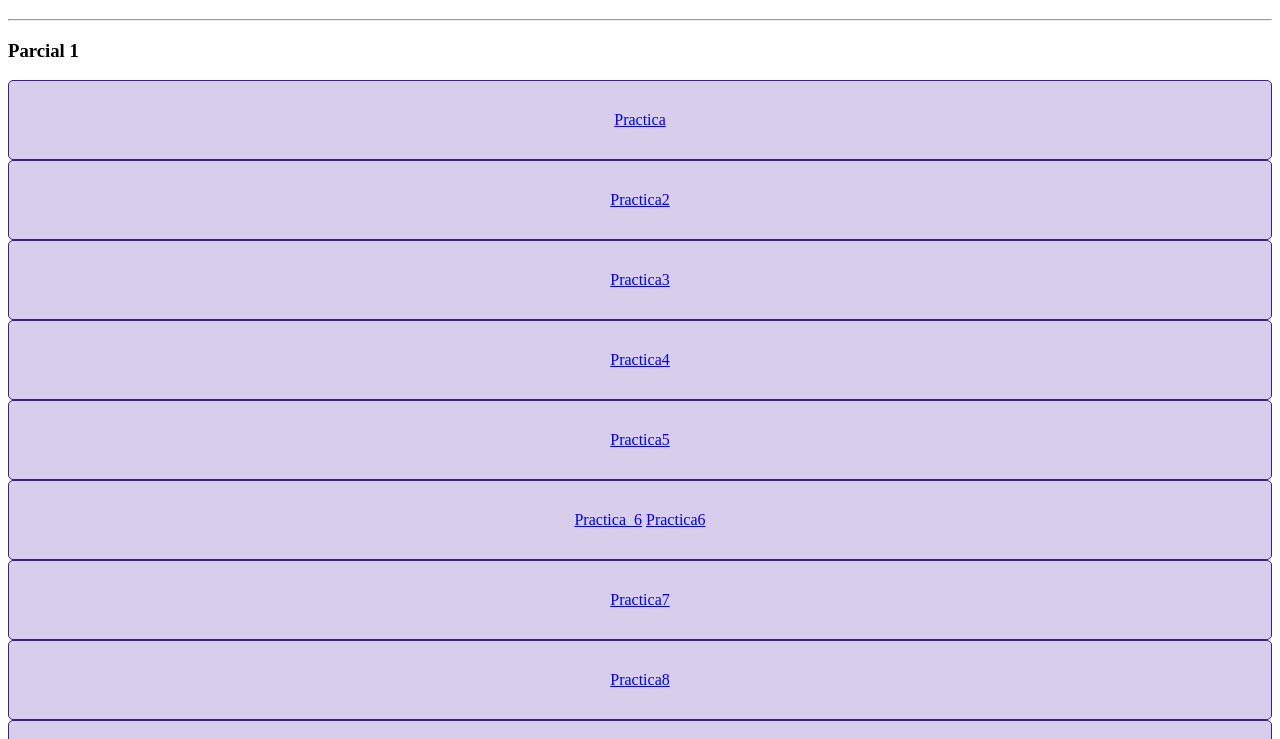
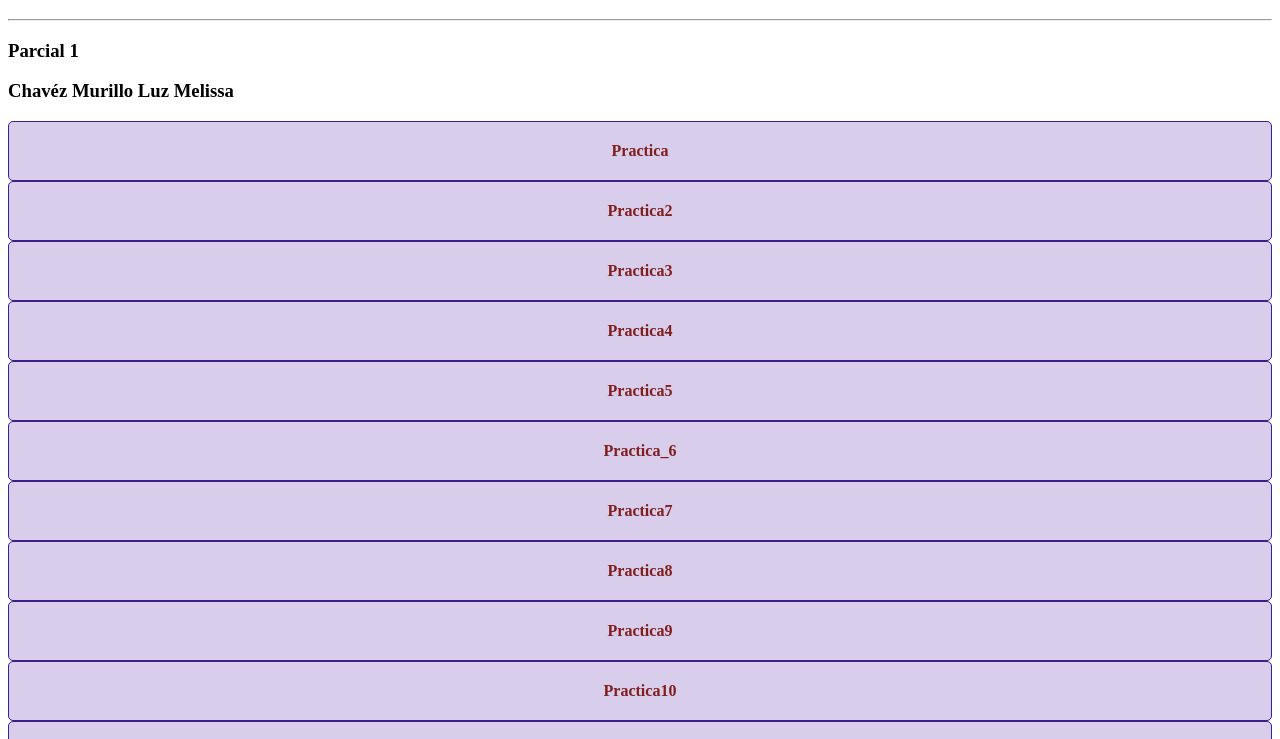
Before and after one commit to luzmurillocm/luzmurillocm.github.io, a plain HTML site: page index.html in a window 1280 px wide. Shown: the part 61-800 px from the top of the page. Drawn offline with Linux system fonts and the light colour scheme.

Commit message:
Add files via upload
index

```diff
--- a/index.html
+++ b/index.html
@@ -8,18 +8,29 @@
     <style>
         .article{
             border: 1px solid rgb(60, 31, 139);
-            padding: 30px;
+            padding: 20px;
             background-color: rgb(216, 205, 235);
             text-decoration: none;
             border-radius: 5px;
             text-align: center;
             text-decoration:solid;
         }
+        .lista:hover{
+            background-color: rgb(114, 114, 175);
+            font-size:x-large;
+        }
+        a{
+          color: rgb(128, 30, 30);
+          text-decoration: none;
+          font-weight: bold;
+
+        }
     </style>
 </head>
 <body>
     <h1>Portafolio</h1><hr>
     <h3>Parcial 1</h3>
+    <h3> Chavéz Murillo Luz Melissa</h3>
     <div class="article">
         <a href="practica.html">Practica</a>
     </div>
@@ -37,7 +48,7 @@
     </div>
     <div class="article">
         <a href="practica6.html">Practica_6</a>
-        <a href="practica6_contacto.html">Practica6</a>
+        <a href="practica6_contacto.html"></a>
         <a href="practica6_contacto.html"></a>
         <a href="practica6_galerias.html"></a>
         <a href="practica6_noticias.html"></a>
@@ -52,10 +63,11 @@
         <a href="practica9.html">Practica9</a>
     </div>
     <div class="article">
-        <a href=" productos.sql">Practica10</a>
+        <a href="productos.sql">Practica10</a>
     </div>
     <div class="article">
         <a href="usuarios.sql">Practica11</a>
+        <a href="categorias.html"></a>
     </div>
     <div class="article">
         <a href="Practica12.html">Practica12</a>
```
